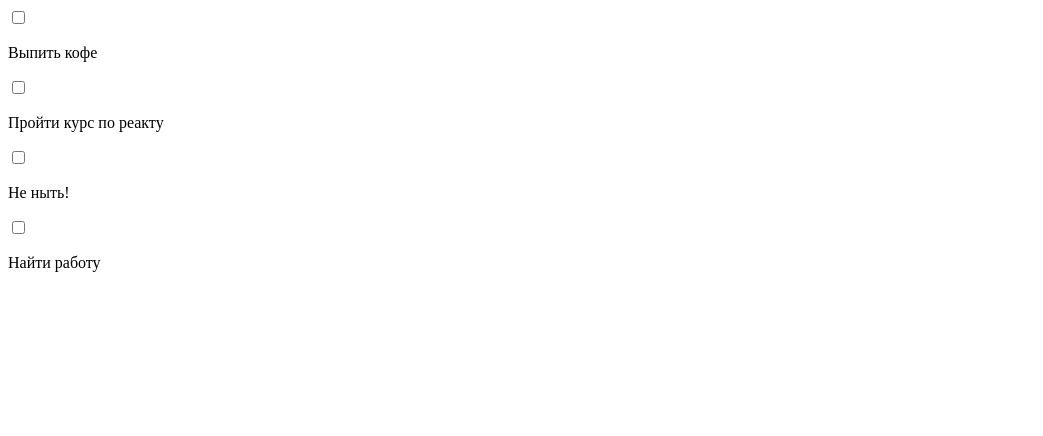
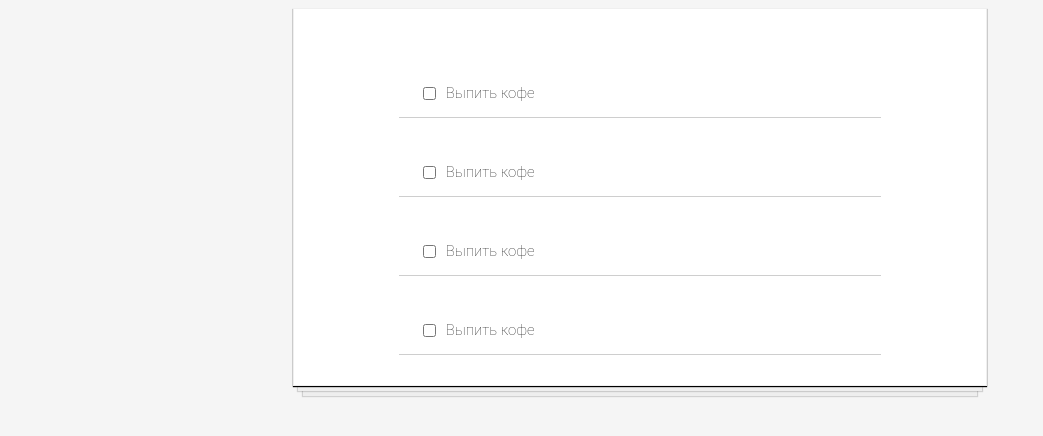
Before and after one commit to AnGlebski/todo, a React (Create React App) app: page / in a window 1280 px wide. Shown: the top 436 px of the page, without its empty margins (0-1043 px from the left). Built offline with nearby package versions, Linux system fonts and the light colour scheme.

Commit message:
add style

```diff
--- a/public/index.html
+++ b/public/index.html
@@ -3,6 +3,7 @@
   <head>
     <meta charset="utf-8" />
     <meta name="viewport" content="width=device-width, initial-scale=1" />
+    <link src="https://cdn.jsdelivr.net/npm/bootswatch@4.5.2/dist/sketchy/bootstrap.min.css" />
     <title>React App</title>
   </head>
   <body>
--- a/src/App.js
+++ b/src/App.js
@@ -1,20 +1,14 @@
 import React from 'react';
+import TodoItem from './components/TodoItem';
 
 
 function App() {
   return(
-    <div>
-      <input type="checkbox" />
-      <p>Выпить кофе</p>
-
-      <input type="checkbox" />
-      <p>Пройти курс по реакту</p>
-
-      <input type="checkbox" />
-      <p>Не ныть!</p>
-
-      <input type="checkbox" />
-      <p>Найти работу</p>
+    <div className="todo-list">
+      <TodoItem />
+      <TodoItem />
+      <TodoItem />
+      <TodoItem />
     </div>
   )
 }
--- /dev/null
+++ b/src/components/TodoItem.js
@@ -0,0 +1,12 @@
+import React from 'react';
+
+function TodoItem() {
+  return(
+    <div className="todo-item">
+      <input type="checkbox" />
+      <p>Выпить кофе</p>
+    </div>
+  )
+};
+
+export default TodoItem;
--- /dev/null
+++ b/src/index.css
@@ -0,0 +1,42 @@
+body {
+  background-color: whitesmoke;
+}
+
+.todo-list {
+  background-color: white;
+  margin: auto;
+  width: 50%;
+  display: flex;
+  flex-direction: column;
+  align-items: center;
+  border: 1px solid #efefef;
+  box-shadow:
+  /* The top layer shadow */ 0 1px 1px rgba(0, 0, 0.15),
+    /* The second layer */ 0 10px 0 -5px #eee,
+    /* The second layer shadow */ 0 10px 1px -4px rgba(0, 0, 0, 0.15),
+    /* The third layer */ 0 20px 0 -10px #eee,
+    /* The third layer shadow */ 0 20px 1px -9px rgba(0, 0, 0, 0.15);
+  padding: 30px;
+}
+
+.todo-item {
+  display: flex;
+  justify-content: flex-start;
+  align-items: center;
+  padding: 30px 20px 0;
+  width: 70%;
+  border-bottom: 1px solid #cecece;
+  font-family: Roboto, sans-serif;
+  font-weight: 100;
+  font-size: 15px;
+  color: #333333;
+}
+
+input[type="checkbox"] {
+  margin-right: 10px;
+  font-size: 30px;
+}
+
+input[type="checkbox"]:focus {
+  outline: 0;
+}
--- a/src/index.js
+++ b/src/index.js
@@ -1,6 +1,8 @@
 import React from 'react';
 import ReactDOM from 'react-dom';
 import App from './App';
+
+import './index.css';
 
 ReactDOM.render(
   <App />,
```
